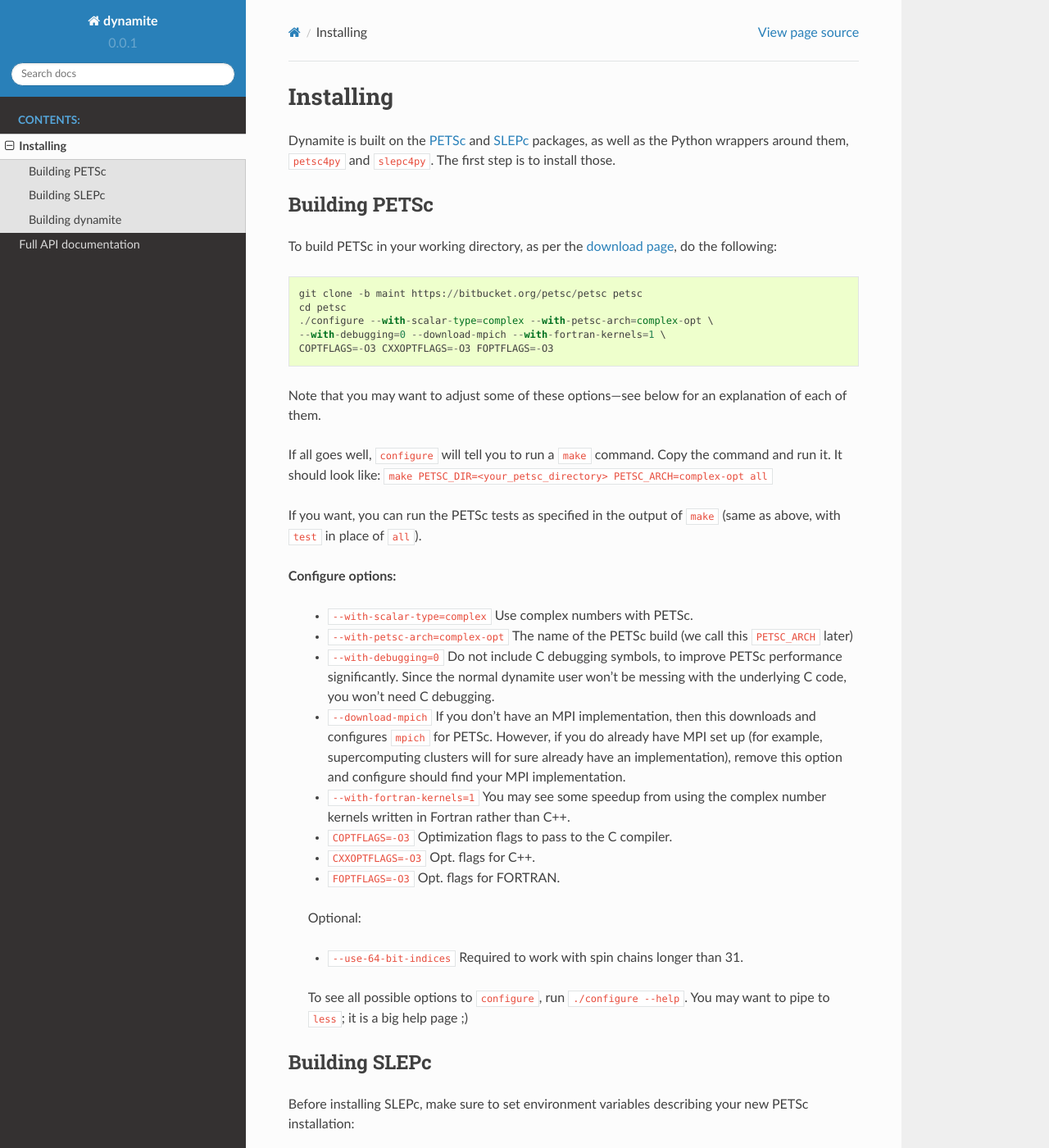
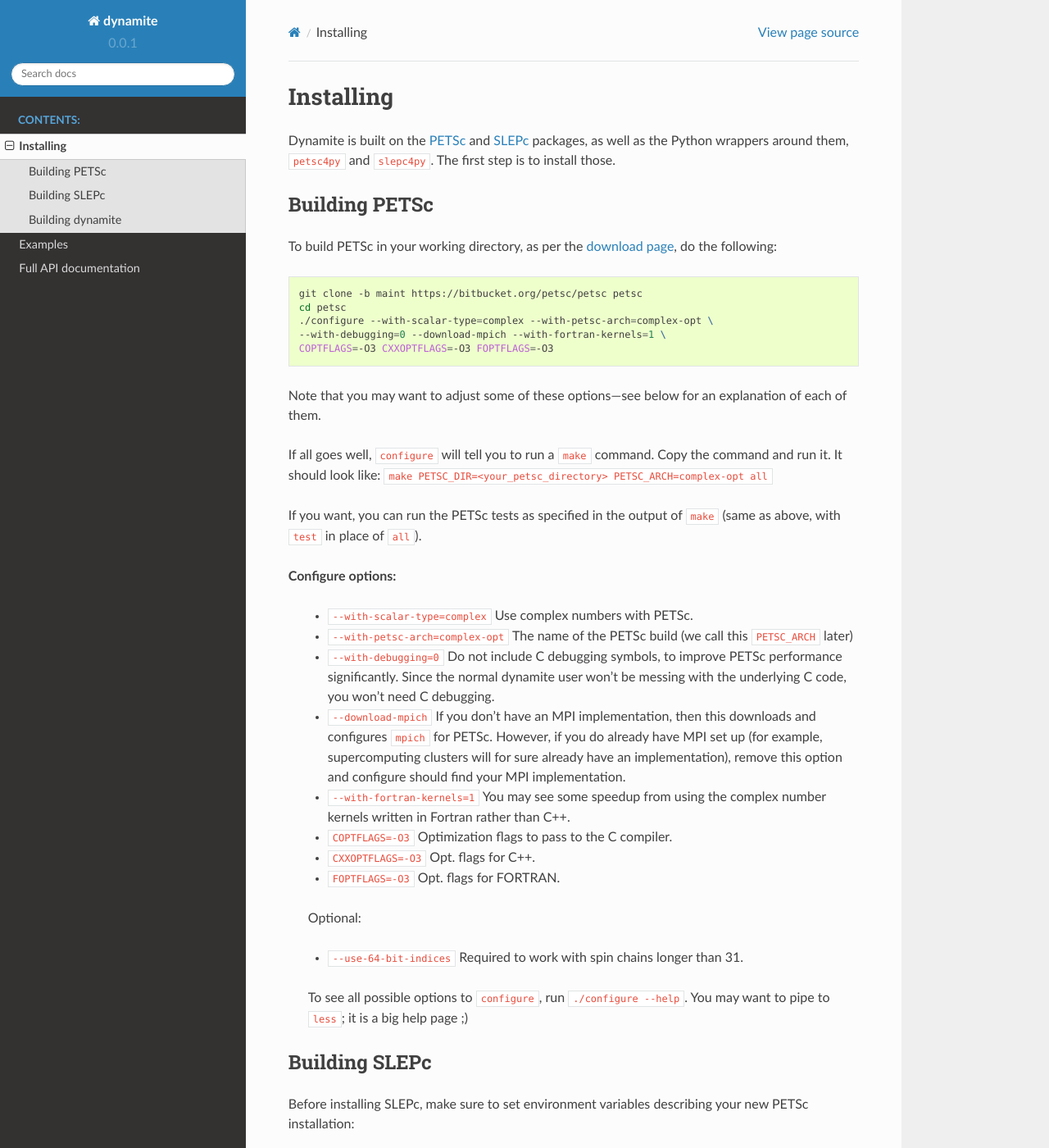
Before and after one commit to GregDMeyer/dynamite, a Sphinx documentation site: the page built from docs/install.rst, in a window 1280 px wide and 1400 px high. Shown: the whole window at 82% size. Built offline with Sphinx 7.4.7 and the Read the Docs theme 2.0.0, drawn with Linux system fonts in a browser that asks for light colours; some of the changed text lies outside the part shown.

Commit message:
add examples to documentation

```diff
--- a/docs/conf.py
+++ b/docs/conf.py
@@ -53,7 +53,8 @@
     'sphinx.ext.mathjax',
     'sphinx.ext.viewcode',
     'sphinx.ext.githubpages',
-    'sphinx.ext.napoleon']
+    'sphinx.ext.napoleon',
+    'nbsphinx']
 
 # Add any paths that contain templates here, relative to this directory.
 templates_path = ['_templates']
--- /dev/null
+++ b/docs/doc-requirements.txt
@@ -0,0 +1,3 @@
+sphinx>=1.4
+ipykernel
+nbsphinx
--- a/docs/index.rst
+++ b/docs/index.rst
@@ -16,6 +16,7 @@
    :caption: Contents:
 
    install.rst
+   Examples.ipynb
    dynamite.rst
 
 Indices and tables
--- a/docs/install.rst
+++ b/docs/install.rst
@@ -8,7 +8,7 @@
 
 To build PETSc in your working directory, as per the `download page <https://www.mcs.anl.gov/petsc/download/index.html>`_, do the following:
 
-.. code::
+.. code:: bash
 
     git clone -b maint https://bitbucket.org/petsc/petsc petsc
     cd petsc
@@ -50,7 +50,7 @@
 
 Now download and install SLEPc:
 
-.. code::
+.. code:: bash
 
     git clone -b maint https://bitbucket.org/slepc/slepc
     cd slepc
@@ -90,7 +90,7 @@
 
 With those installed, you have to do a bit of building (I will automate this soon):
 
-.. code::
+.. code:: bash
 
     cd dynamite/dynamite/backend
     make backend_impl.o
```
Also changed, not shown: docs/Examples.ipynb (added).
